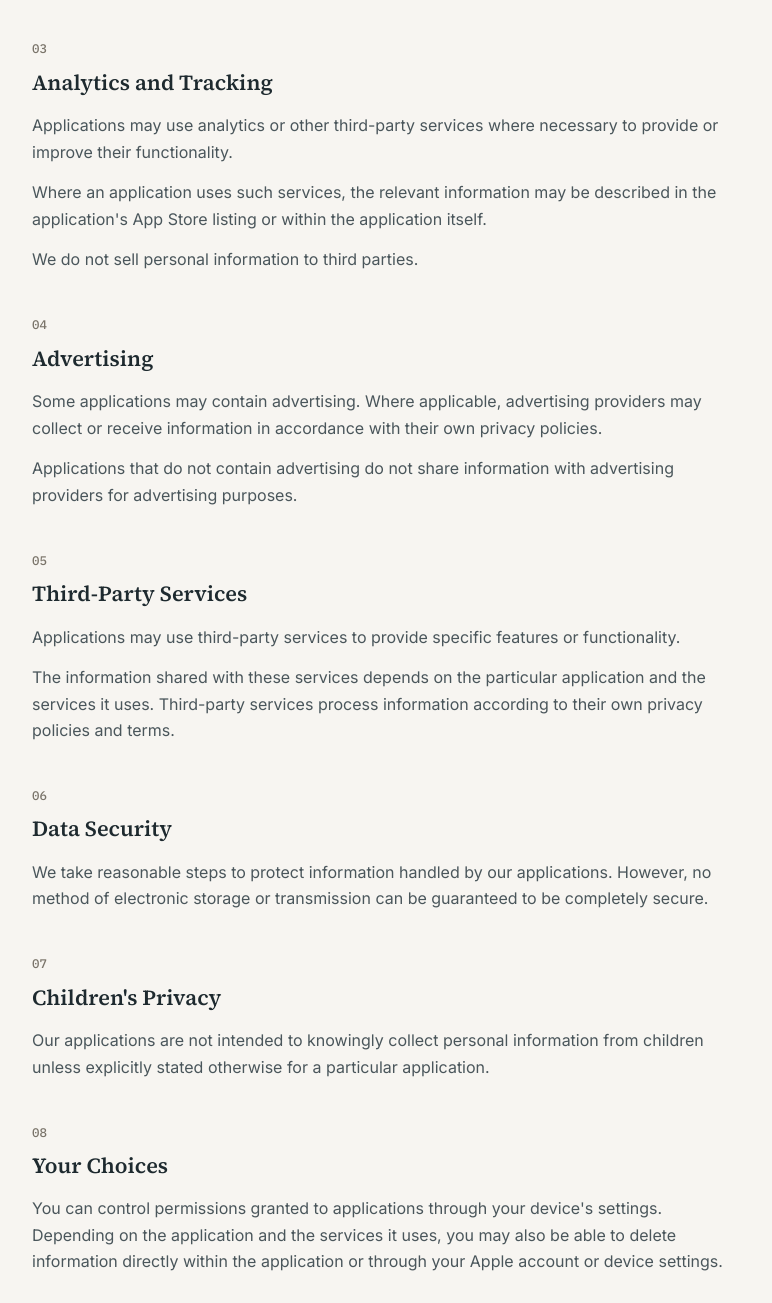
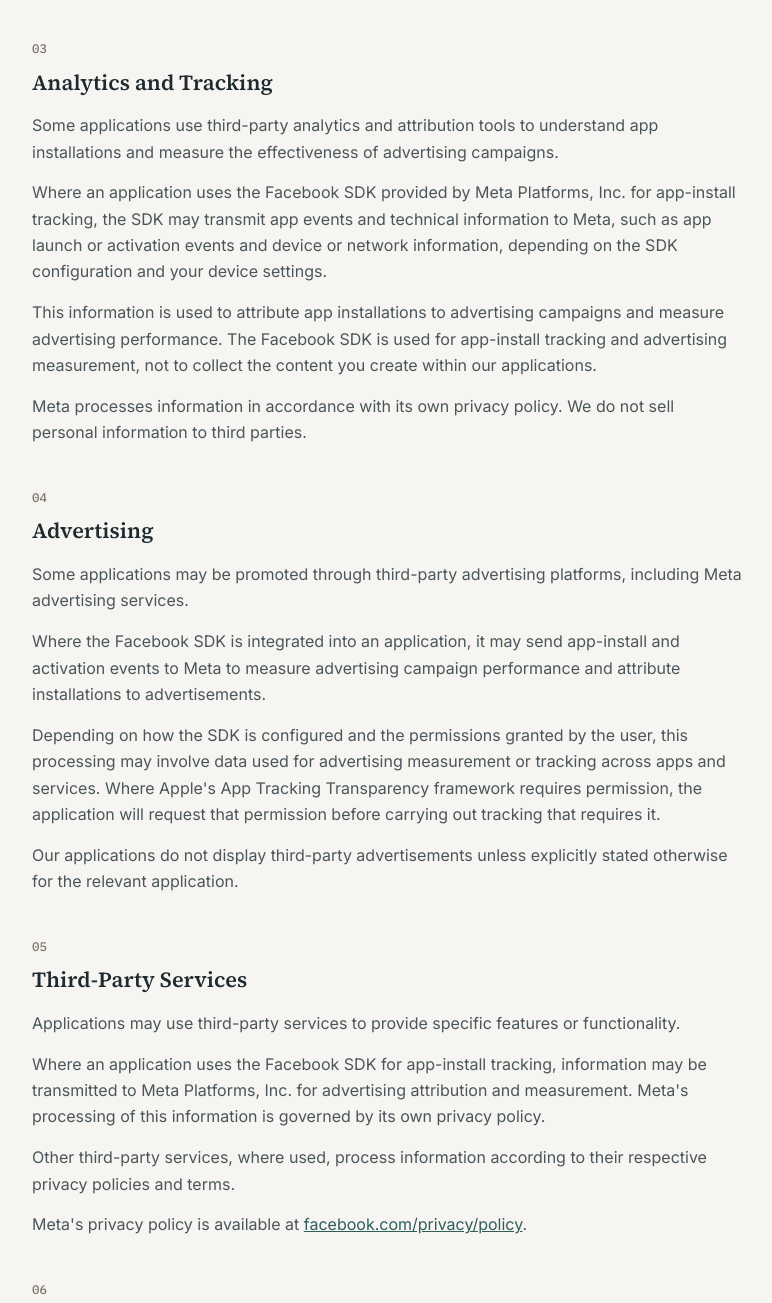
Before and after one commit to alicewhatnot/PrivacyPolicy, a plain HTML site: page index.html in a window 1280 px wide. Shown: the part 1266-2569 px from the top of the page, without its empty margins (252-1024 px from the left). Drawn offline with Linux system fonts and the light colour scheme.

Commit message:
Update index.html

```diff
--- a/index.html
+++ b/index.html
@@ -228,23 +228,28 @@
   <section id="analytics">
     <span class="section-num">03</span>
     <h2>Analytics and Tracking</h2>
-    <p>Applications may use analytics or other third-party services where necessary to provide or improve their functionality.</p>
-    <p>Where an application uses such services, the relevant information may be described in the application's App Store listing or within the application itself.</p>
-    <p>We do not sell personal information to third parties.</p>
+    <p>Some applications use third-party analytics and attribution tools to understand app installations and measure the effectiveness of advertising campaigns.</p>
+    <p>Where an application uses the Facebook SDK provided by Meta Platforms, Inc. for app-install tracking, the SDK may transmit app events and technical information to Meta, such as app launch or activation events and device or network information, depending on the SDK configuration and your device settings.</p>
+    <p>This information is used to attribute app installations to advertising campaigns and measure advertising performance. The Facebook SDK is used for app-install tracking and advertising measurement, not to collect the content you create within our applications.</p>
+    <p>Meta processes information in accordance with its own privacy policy. We do not sell personal information to third parties.</p>
   </section>
 
   <section id="advertising">
     <span class="section-num">04</span>
     <h2>Advertising</h2>
-    <p>Some applications may contain advertising. Where applicable, advertising providers may collect or receive information in accordance with their own privacy policies.</p>
-    <p>Applications that do not contain advertising do not share information with advertising providers for advertising purposes.</p>
+    <p>Some applications may be promoted through third-party advertising platforms, including Meta advertising services.</p>
+    <p>Where the Facebook SDK is integrated into an application, it may send app-install and activation events to Meta to measure advertising campaign performance and attribute installations to advertisements.</p>
+    <p>Depending on how the SDK is configured and the permissions granted by the user, this processing may involve data used for advertising measurement or tracking across apps and services. Where Apple's App Tracking Transparency framework requires permission, the application will request that permission before carrying out tracking that requires it.</p>
+    <p>Our applications do not display third-party advertisements unless explicitly stated otherwise for the relevant application.</p>
   </section>
 
   <section id="third-party">
     <span class="section-num">05</span>
     <h2>Third-Party Services</h2>
     <p>Applications may use third-party services to provide specific features or functionality.</p>
-    <p>The information shared with these services depends on the particular application and the services it uses. Third-party services process information according to their own privacy policies and terms.</p>
+    <p>Where an application uses the Facebook SDK for app-install tracking, information may be transmitted to Meta Platforms, Inc. for advertising attribution and measurement. Meta's processing of this information is governed by its own privacy policy.</p>
+    <p>Other third-party services, where used, process information according to their respective privacy policies and terms.</p>
+    <p>Meta's privacy policy is available at <a href="https://www.facebook.com/privacy/policy/">facebook.com/privacy/policy</a>.</p>
   </section>
 
   <section id="security">
@@ -262,7 +267,8 @@
   <section id="choices">
     <span class="section-num">08</span>
     <h2>Your Choices</h2>
-    <p>You can control permissions granted to applications through your device's settings. Depending on the application and the services it uses, you may also be able to delete information directly within the application or through your Apple account or device settings.</p>
+    <p>You can manage app permissions through your device settings. On supported Apple devices, you can also manage tracking permissions under Settings → Privacy & Security → Tracking.</p>
+    <p>Restricting tracking may limit the ability to attribute an installation to a particular advertising campaign, but it does not necessarily prevent all data from being collected or shared with third-party services.</p>
   </section>
 
   <section id="changes">
```
